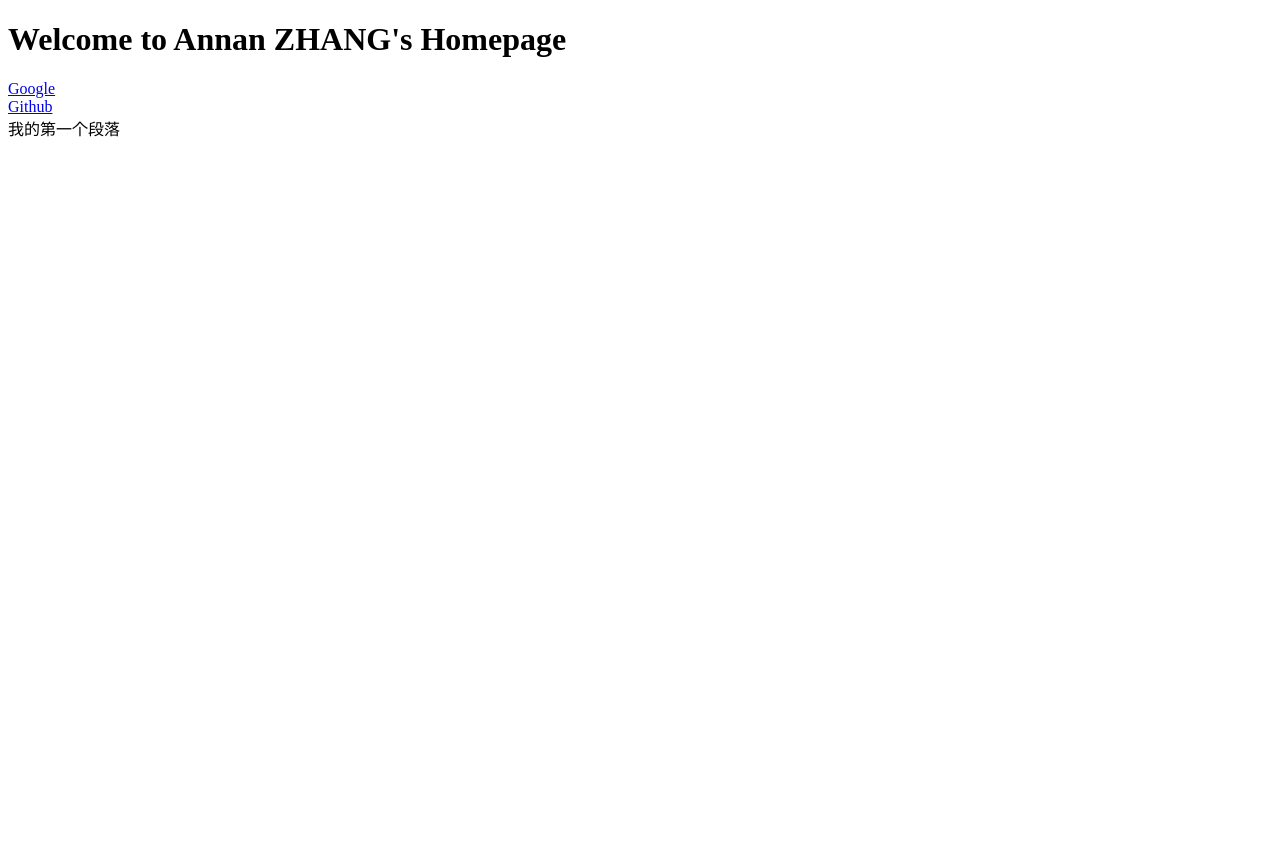
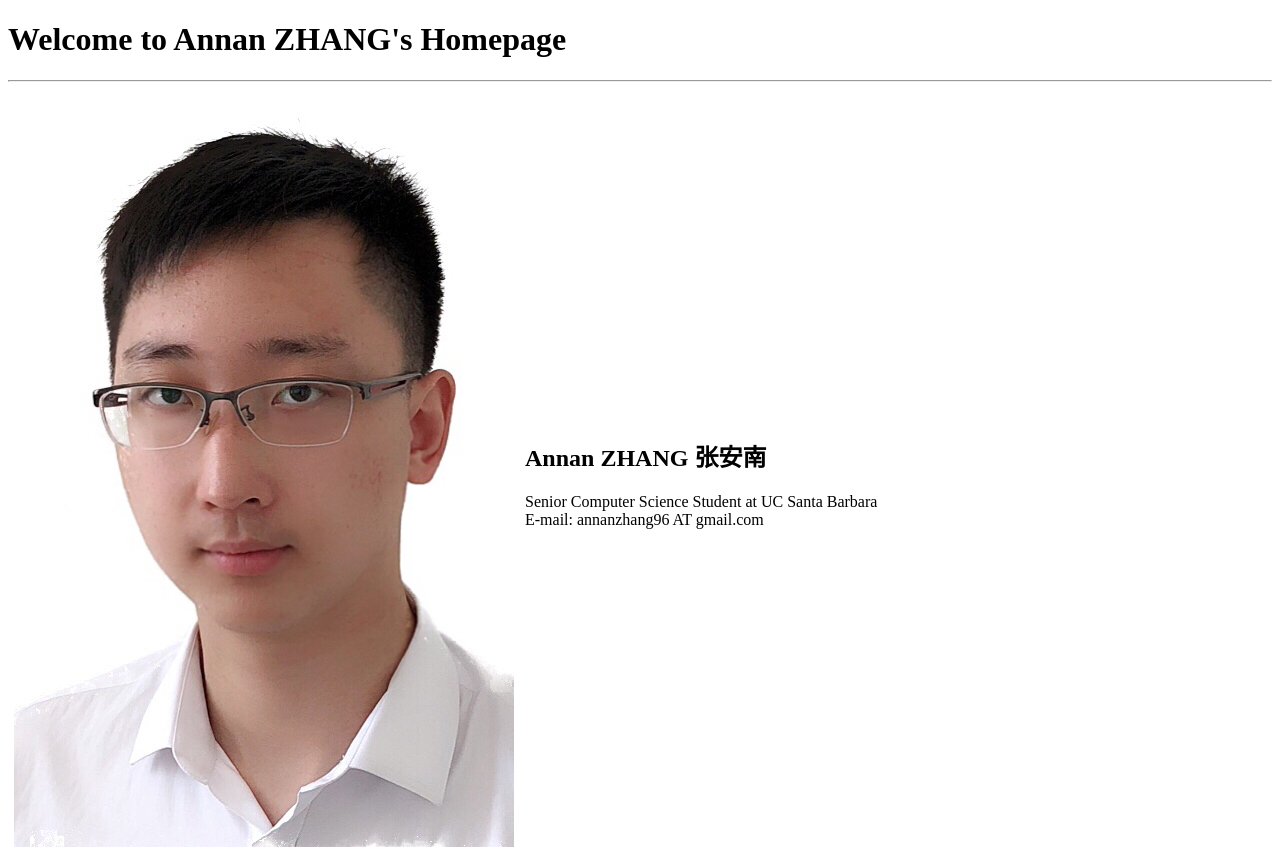
Before and after one commit to AnnanZh/cs185_Assignment, a plain HTML site: page index.html in a window 1280 px wide. Before the commit the page ends 800 px from the top, so only its background shows below. Drawn offline with Linux system fonts and the light colour scheme.

Commit message:
Finished Assignment 1

```diff
--- a/index.html
+++ b/index.html
@@ -7,20 +7,20 @@
     <body>
         <div class = "header">
             <h1>Welcome to Annan ZHANG's Homepage</h1>
-        </div>
-        <div class = "nav-bar">
-            <div>
-                <a href="https://google.com">Google</a>
-            </div>
-            <div>
-                <a href="https://github.com">Github</a>
-            </div>
-        </div class = "main-body">
-            <div>
-
-            </div>
-            <div>
-                <p1>我的第一个段落</p1>
-            </div>
+            <hr>
+        <table border = "0" cellpadding = "5" cellspacing = "1">
+            <tbody>
+                <tr>
+                    <td width = "350" align = "left">
+                        <img src = "images/WechatIMG194.jpeg">
+                    </td>
+                    <td width = "420" height = 400>
+                        <h2>Annan ZHANG 张安南</h2>
+                        <p2>Senior Computer Science Student at UC Santa Barbara</p2>
+                        <br>
+                        <p3>E-mail: annanzhang96 AT gmail.com</p3>
+                    </td>
+            </tbody>
+        </table>
     </body>
 </html>
--- a/style.css
+++ b/style.css
@@ -1,3 +1,7 @@
 .header{
 
 }
+
+#main-body{
+    display: flex;
+}
```
Also changed, not shown: images/WechatIMG194.jpeg (added), images/aaa.txt, 1 other file.
